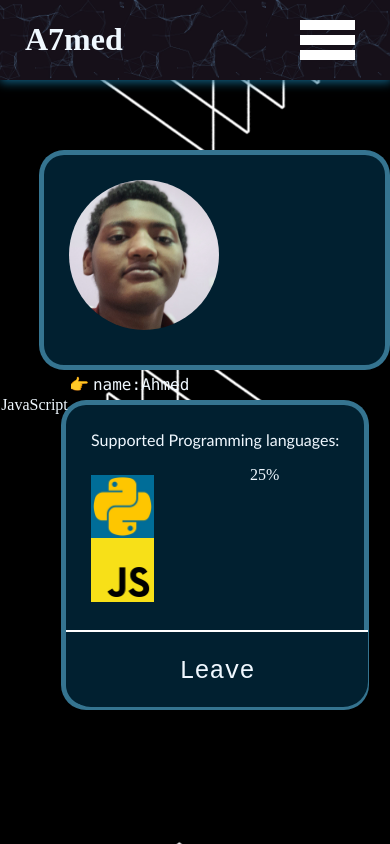
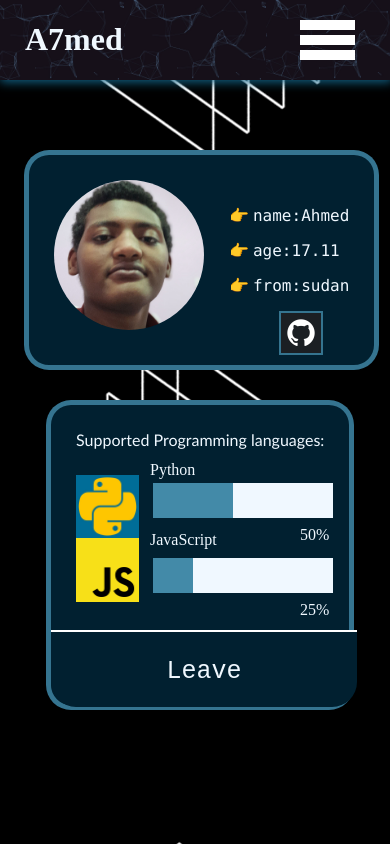
Before and after one commit to ahmed4sy/A7med, a React (Create React App) app: page /about in a window 390 px wide. Both pictures are taken after a click on the element "Rank". Built offline with nearby package versions, Linux system fonts and the light colour scheme.

Commit message:
uptoDisplay

```diff
--- a/src/Componets/pages/about.js
+++ b/src/Componets/pages/about.js
@@ -15,7 +15,7 @@ export default function About(params) {
         setdata({ left: 520 });
       } else if (window.innerWidth <= 500) {
         setdata({
-          left: window.innerWidth / 10,
+          left: window.innerWidth / 10 - 15,
           padding: (20 / 2, 50 / 2),
         });
       } else {
@@ -60,7 +60,7 @@ export default function About(params) {
                 ...DynamicStyleSheetBut,
                 left: DynamicStyleSheetBut.left + 27,
                 padding: 0,
-                width: 302,
+                width: 306,
                 top: 540,
               }
         }
@@ -73,6 +73,7 @@ export default function About(params) {
         <p>{ClickRank.text}</p>
       </div>
       <Bar />
+
       {ShowPropAlret[0] ? (
         <Alret
           text={"Python"}
@@ -82,8 +83,41 @@ export default function About(params) {
         ""
       )}
       {ShowPropAlret[1] ? <Alret text={"JavaScript"} pos={[730, 420]} /> : ""}
-      {PhoneDisplay === "phone" ? (
-        ClickRank.click ? (
+
+      {ClickRank.click ? (
+        logDisplayPhone === "phone" ? (
+          <div className="CouShowSkill">
+            <p
+              style={{
+                fontFamily: "cursive",
+                position: "fixed",
+                left: 900 - 750,
+                top: 300 + 145,
+              }}
+            >
+              Python
+            </p>
+            <div
+              className="skilemy python"
+              style={{
+                left: 900 - 750,
+                top: 340 + 140,
+              }}
+            >
+              <div className="countPy"></div>
+            </div>
+            <p
+              style={{
+                fontFamily: "cursive",
+                position: "fixed",
+                left: 1050 - 750,
+                top: 370 + 120 + 20,
+              }}
+            >
+              50%
+            </p>
+          </div>
+        ) : (
           <div className="CouShowSkill">
             <p
               style={{
@@ -109,46 +143,51 @@ export default function About(params) {
               50%
             </p>
           </div>
+        )
       ) : (
         ""
-        )
-      ) : ClickRank.click ? (
+      )}
+
+      {ClickRank.click ? (
+        logDisplayPhone === "phone" ? (
           <div className="CouShowSkill">
             <p
               style={{
                 fontFamily: "cursive",
                 position: "fixed",
-              left: "900px",
-              top: "300px",
+                left: 900 - 750,
+                top: 380 + 135,
               }}
             >
-            Python
+              JavaScript
             </p>
-          <div className="skilemy python">
-            <div className="countPy"></div>
+            <div
+              className="skilemy js"
+              style={{
+                left: 900 - 750,
+                top: 420 + 135,
+              }}
+            >
+              <div className="countJs"></div>
             </div>
             <p
               style={{
                 fontFamily: "cursive",
                 position: "fixed",
-              left: "1050px",
-              top: "370px",
+                left: 1050 - 750,
+                top: 450 + 120 + 15,
               }}
             >
-            50%
+              25%
             </p>
           </div>
         ) : (
-        ""
-      )}
-      {}
-      {ClickRank.click ? (
           <div className="CouShowSkill">
             <p
               style={{
                 fontFamily: "cursive",
                 position: "fixed",
-              left: 900 / 800,
+                left: 900,
                 top: 380,
               }}
             >
@@ -161,13 +200,14 @@ export default function About(params) {
               style={{
                 fontFamily: "cursive",
                 position: "fixed",
-              left: 1050 - 800,
+                left: 1050,
                 top: 450,
               }}
             >
               25%
             </p>
           </div>
+        )
       ) : (
         ""
       )}
```
Lines whose indentation alone changed are shown as unchanged.
